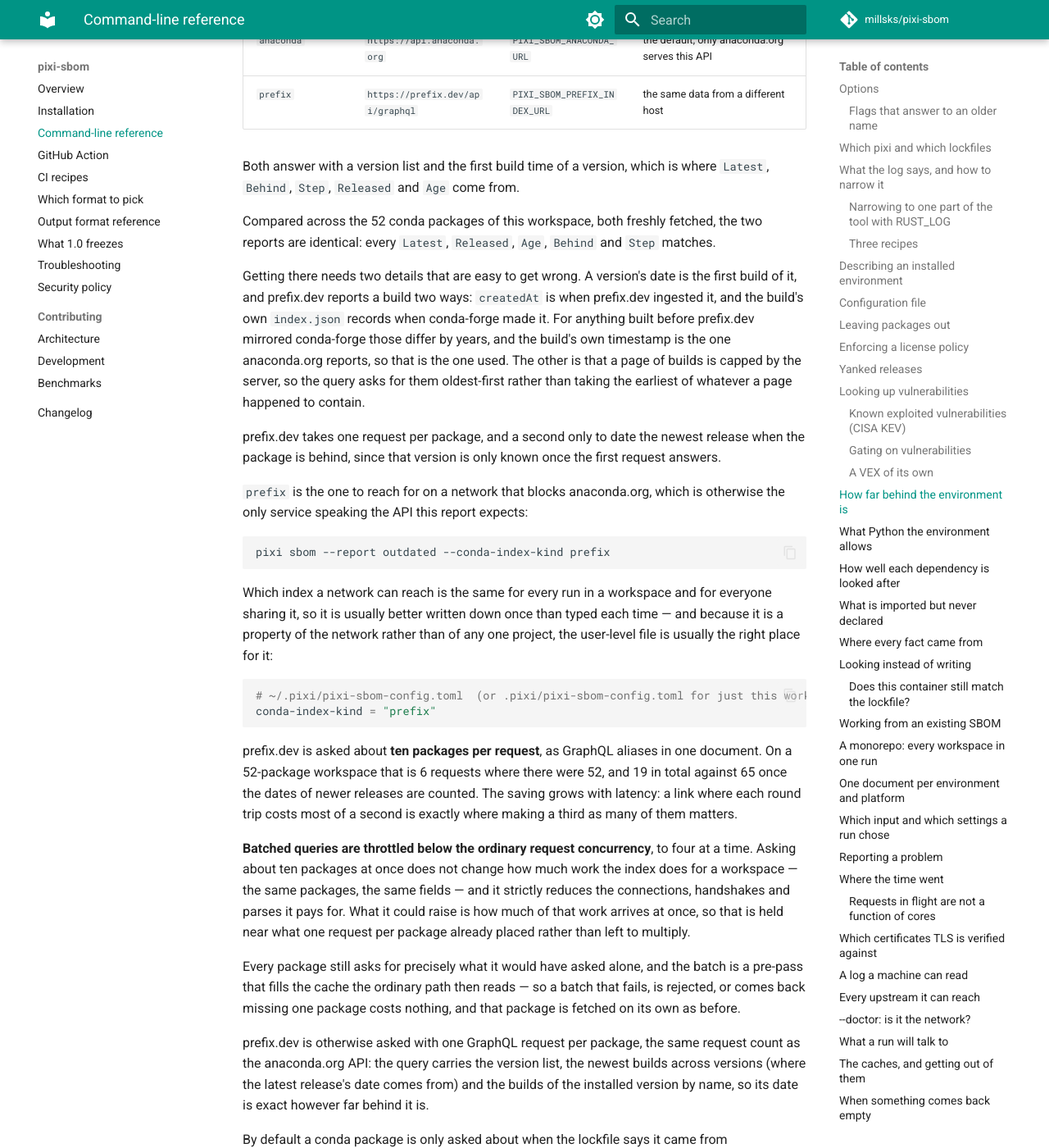
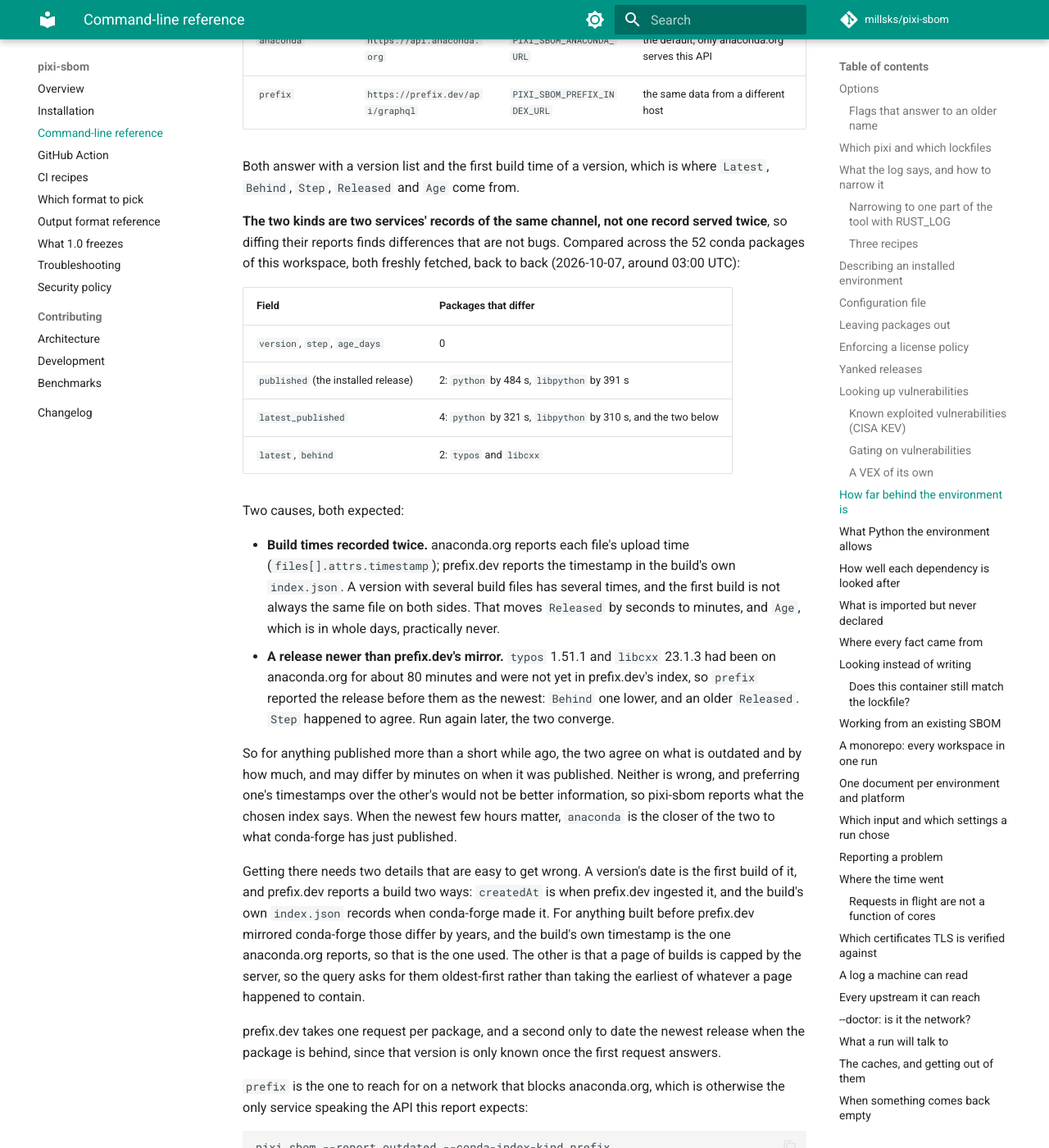
Before and after one commit to aesir-oss/pixi-sbom, an MkDocs documentation site: the page built from docs/cli.md, in a window 1280 px wide and 1400 px high, scrolled down 18262 px. Shown: the whole window at 82% size. Built offline with MkDocs 1.6.1 and Material for MkDocs 9.7.7, drawn with Linux system fonts in a browser that asks for light colours; comment, search, counter and statistics services are not loaded; the version menu is left out.

Commit message:
docs: why the two conda index kinds disagree on dates, and on the newest hours (#352)
docs/cli.md claimed the prefix and anaconda reports were identical. Re-measured
on this workspace's 52 conda packages, they are not: build times are two
services' records of the same build (upload time vs index.json timestamp), so
Released differs by minutes; and a release newer than prefix.dev's mirror shows
up on anaconda.org first, so for a short while Latest and Behind differ too.
The section now says so, with the measured figures.

Closes #317

Co-authored-by: Claude Opus 5.5 <noreply@anthropic.com>

```diff
--- a/docs/cli.md
+++ b/docs/cli.md
@@ -583,8 +583,31 @@ behaviour off.
 Both answer with a version list and the first build time of a version, which is where `Latest`, `Behind`, `Step`,
 `Released` and `Age` come from.
 
-Compared across the 52 conda packages of this workspace, both freshly fetched, the two reports are identical:
-every `Latest`, `Released`, `Age`, `Behind` and `Step` matches.
+**The two kinds are two services' records of the same channel, not one record served twice**, so diffing their
+reports finds differences that are not bugs. Compared across the 52 conda packages of this workspace, both freshly
+fetched, back to back (2026-10-07, around 03:00 UTC):
+
+| Field | Packages that differ |
+|---|---|
+| `version`, `step`, `age_days` | 0 |
+| `published` (the installed release) | 2: `python` by 484 s, `libpython` by 391 s |
+| `latest_published` | 4: `python` by 321 s, `libpython` by 310 s, and the two below |
+| `latest`, `behind` | 2: `typos` and `libcxx` |
+
+Two causes, both expected:
+
+- **Build times recorded twice.** anaconda.org reports each file's upload time (`files[].attrs.timestamp`);
+  prefix.dev reports the timestamp in the build's own `index.json`. A version with several build files has several
+  times, and the first build is not always the same file on both sides. That moves `Released` by seconds to
+  minutes, and `Age`, which is in whole days, practically never.
+- **A release newer than prefix.dev's mirror.** `typos` 1.51.1 and `libcxx` 23.1.3 had been on anaconda.org for
+  about 80 minutes and were not yet in prefix.dev's index, so `prefix` reported the release before them as the
+  newest: `Behind` one lower, and an older `Released`. `Step` happened to agree. Run again later, the two converge.
+
+So for anything published more than a short while ago, the two agree on what is outdated and by how much, and may
+differ by minutes on when it was published. Neither is wrong, and preferring one's timestamps over the other's
+would not be better information, so pixi-sbom reports what the chosen index says. When the newest few hours matter,
+`anaconda` is the closer of the two to what conda-forge has just published.
 
 Getting there needs two details that are easy to get wrong. A version's date is the first build of it, and
 prefix.dev reports a build two ways: `createdAt` is when prefix.dev ingested it, and the build's own `index.json`
```
